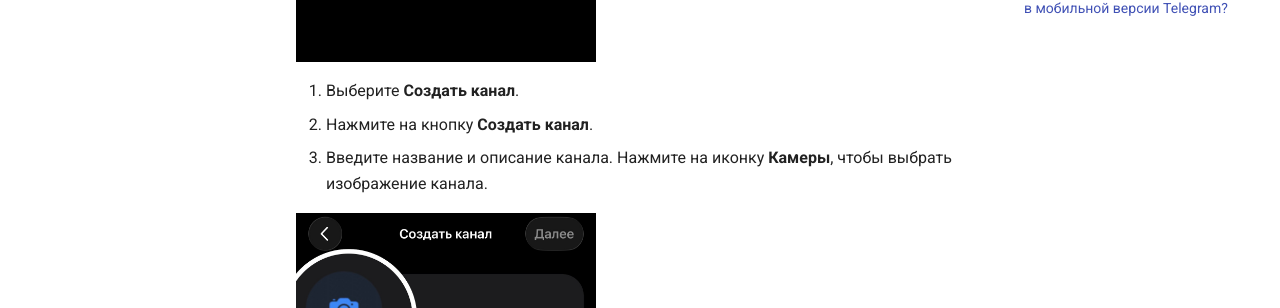
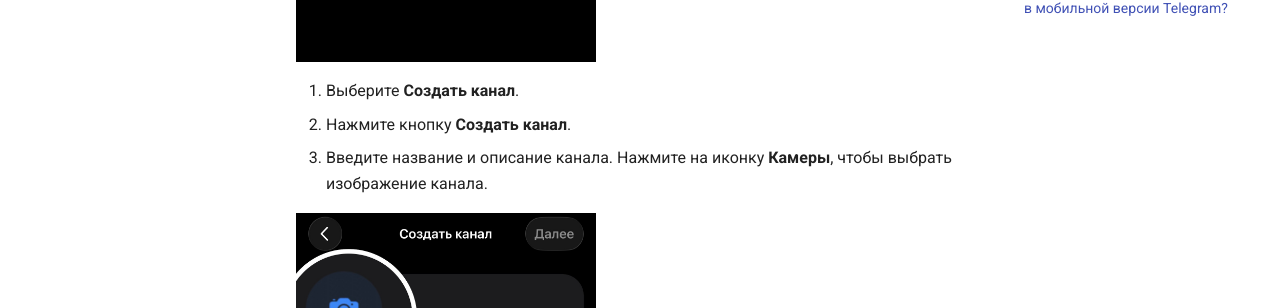
Before and after one commit to ChriKuz/pet-project, an MkDocs documentation site: the page built from docs/Instructions/public channel Telegram.md, in a window 1280 px wide and 900 px high, scrolled down 598 px. Shown: the part 145-453 px from the top of the window. Built offline with MkDocs 1.6.1 and Material for MkDocs 9.7.7, drawn with Linux system fonts in a browser that asks for light colours.

Commit message:
внесла правки

```diff
--- a/docs/Instructions/public channel Telegram.md
+++ b/docs/Instructions/public channel Telegram.md
@@ -13,7 +13,7 @@
 ![screenshot_message](../images/screenshot_message.jpg){ width="300" style="display:block; margin:0 left;" }
 
 3. Выберите **Создать канал**.
-4. Нажмите на кнопку **Создать канал**.
+4. Нажмите кнопку **Создать канал**.
 5. Введите название и описание канала. Нажмите на иконку **Камеры**, чтобы выбрать изображение канала.
 
 ![screenshot_camera](../images/screenshot_camera.jpg){ width="300" style="display:block; margin:0 left;" }
```
